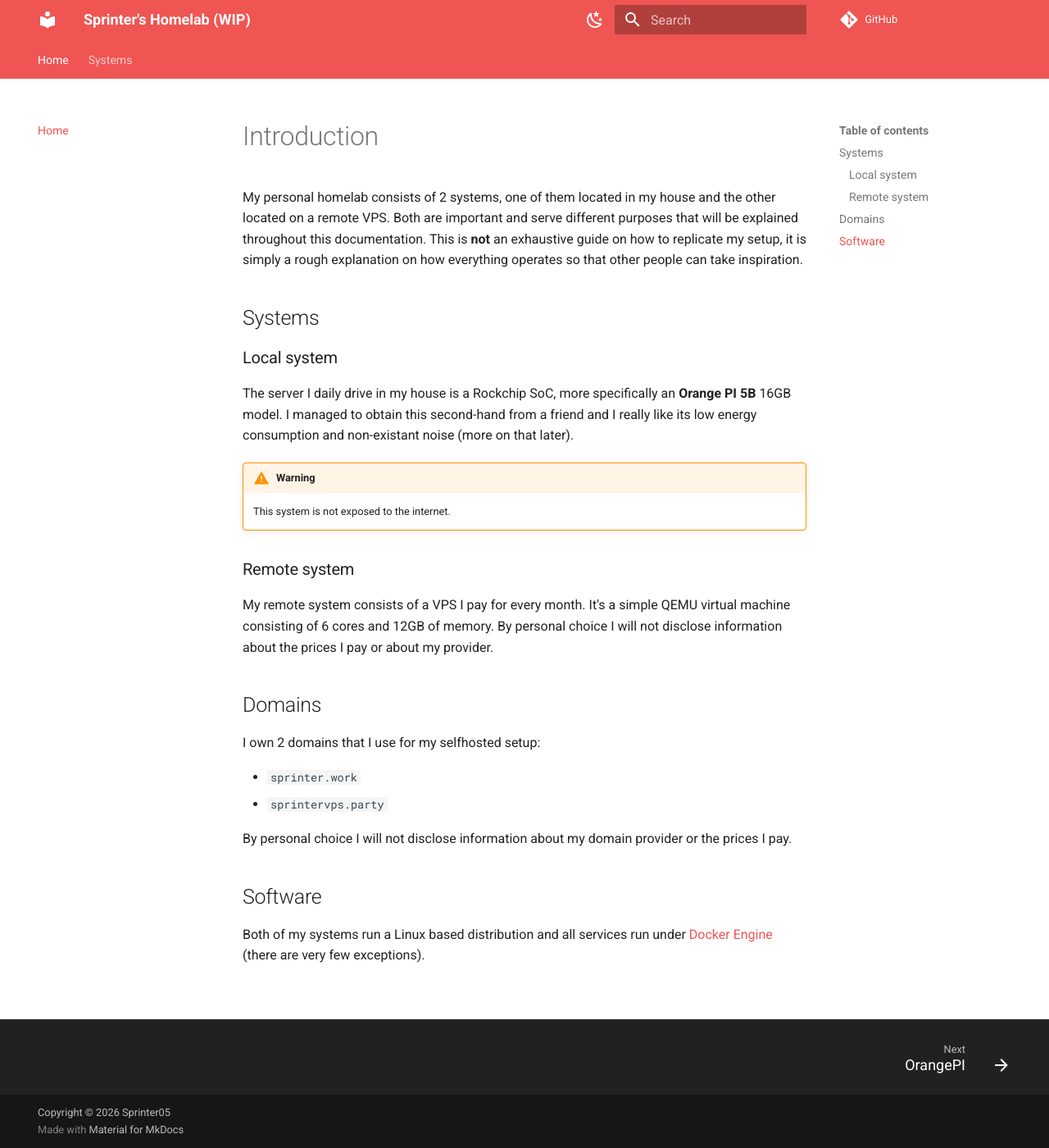
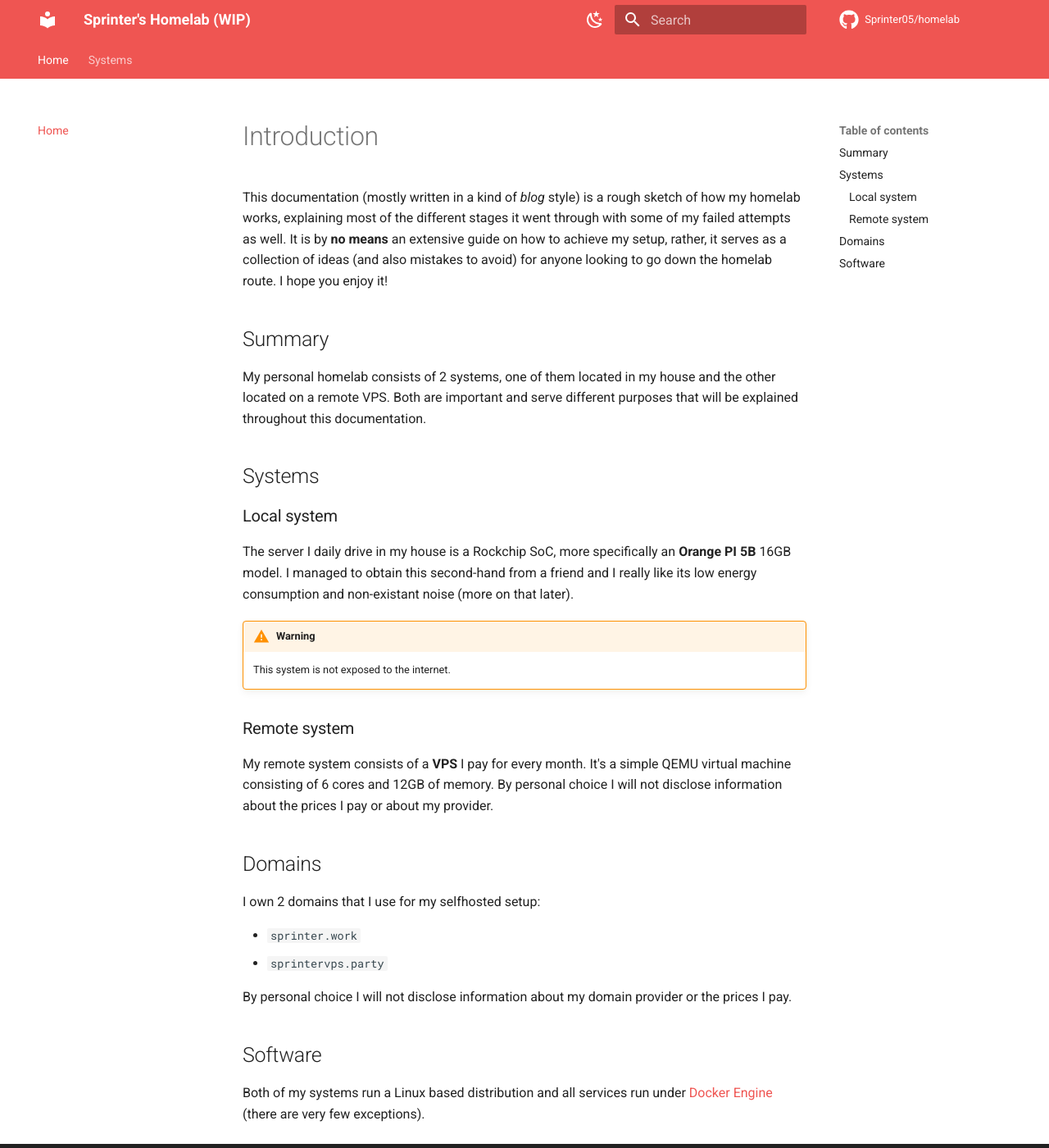
Before and after one commit to Sprinter05/homelab, an MkDocs documentation site: the page built from docs/index.md, in a window 1280 px wide and 1400 px high. Shown: the whole window at 82% size. Built offline with MkDocs 1.6.1 and Material for MkDocs 9.7.7, drawn with Linux system fonts in a browser that asks for light colours; comment, search, counter and statistics services are not loaded.

Commit message:
Finishing up the introduction

```diff
--- a/docs/index.md
+++ b/docs/index.md
@@ -1,5 +1,8 @@
 # Introduction
-My personal homelab consists of 2 systems, one of them located in my house and the other located on a remote VPS. Both are important and serve different purposes that will be explained throughout this documentation. This is **not** an exhaustive guide on how to replicate my setup, it is simply a rough explanation on how everything operates so that other people can take inspiration.
+This documentation (mostly written in a kind of *blog* style) is a rough sketch of how my homelab works, explaining most of the different stages it went through with some of my failed attempts as well. It is by **no means** an extensive guide on how to achieve my setup, rather, it serves as a collection of ideas (and also mistakes to avoid) for anyone looking to go down the homelab route. I hope you enjoy it!
+
+## Summary
+My personal homelab consists of 2 systems, one of them located in my house and the other located on a remote VPS. Both are important and serve different purposes that will be explained throughout this documentation.
 
 ## Systems
 ### Local system
@@ -9,7 +12,7 @@
     This system is not exposed to the internet.
 
 ### Remote system
-My remote system consists of a VPS I pay for every month. It's a simple QEMU virtual machine consisting of 6 cores and 12GB of memory. By personal choice I will not disclose information about the prices I pay or about my provider.
+My remote system consists of a **VPS** I pay for every month. It's a simple QEMU virtual machine consisting of 6 cores and 12GB of memory. By personal choice I will not disclose information about the prices I pay or about my provider.
 
 ## Domains
 I own 2 domains that I use for my selfhosted setup:
--- a/mkdocs.yml
+++ b/mkdocs.yml
@@ -1,7 +1,7 @@
 site_name: Sprinter's Homelab (WIP)
-site_url: https://www.sprinter.work/homelab
 site_author: Sprinter05
 repo_url: https://github.com/Sprinter05/homelab
+repo_name: Sprinter05/homelab
 copyright: Copyright &copy; 2026 Sprinter05
 
 markdown_extensions:
@@ -35,6 +35,8 @@ theme:
   name: material
   language: en
   favicon: assets/icon.png
+  icon:
+    repo: fontawesome/brands/github
 
   features:
     - header.autohide
```
